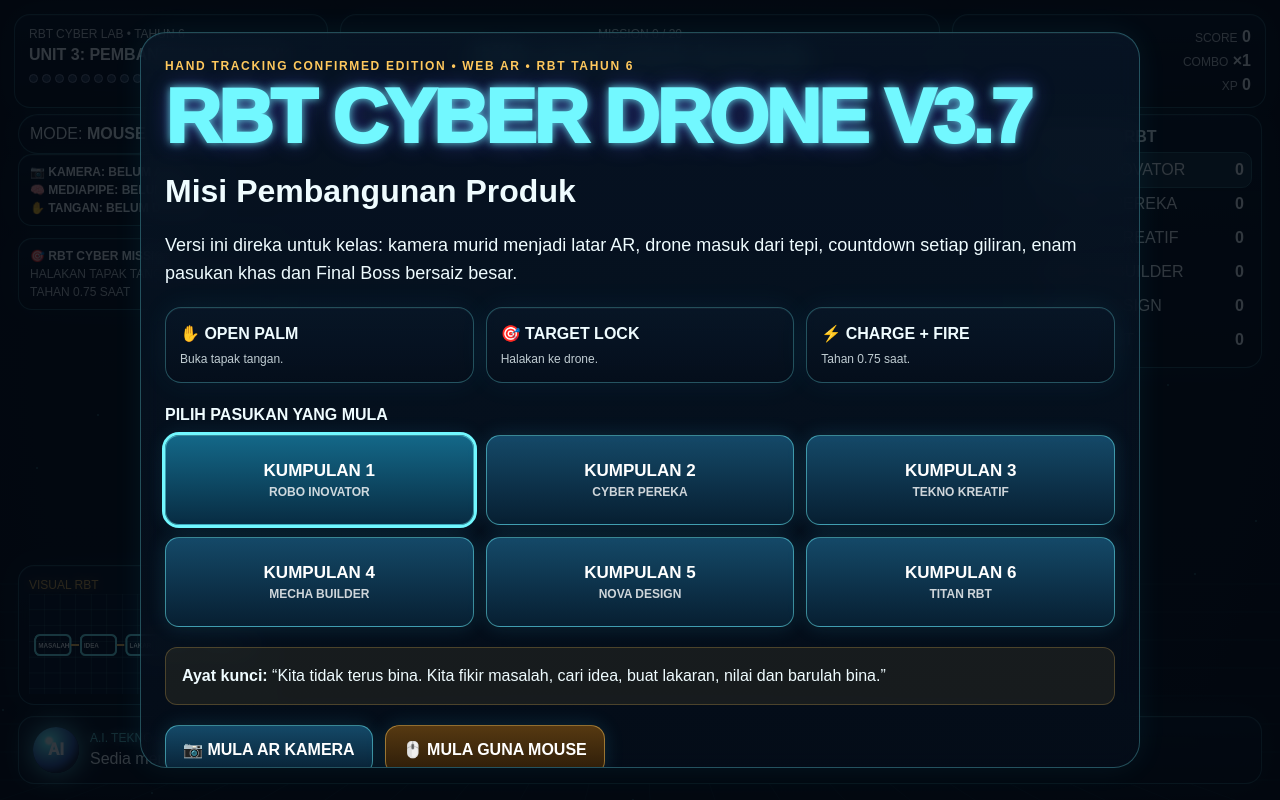
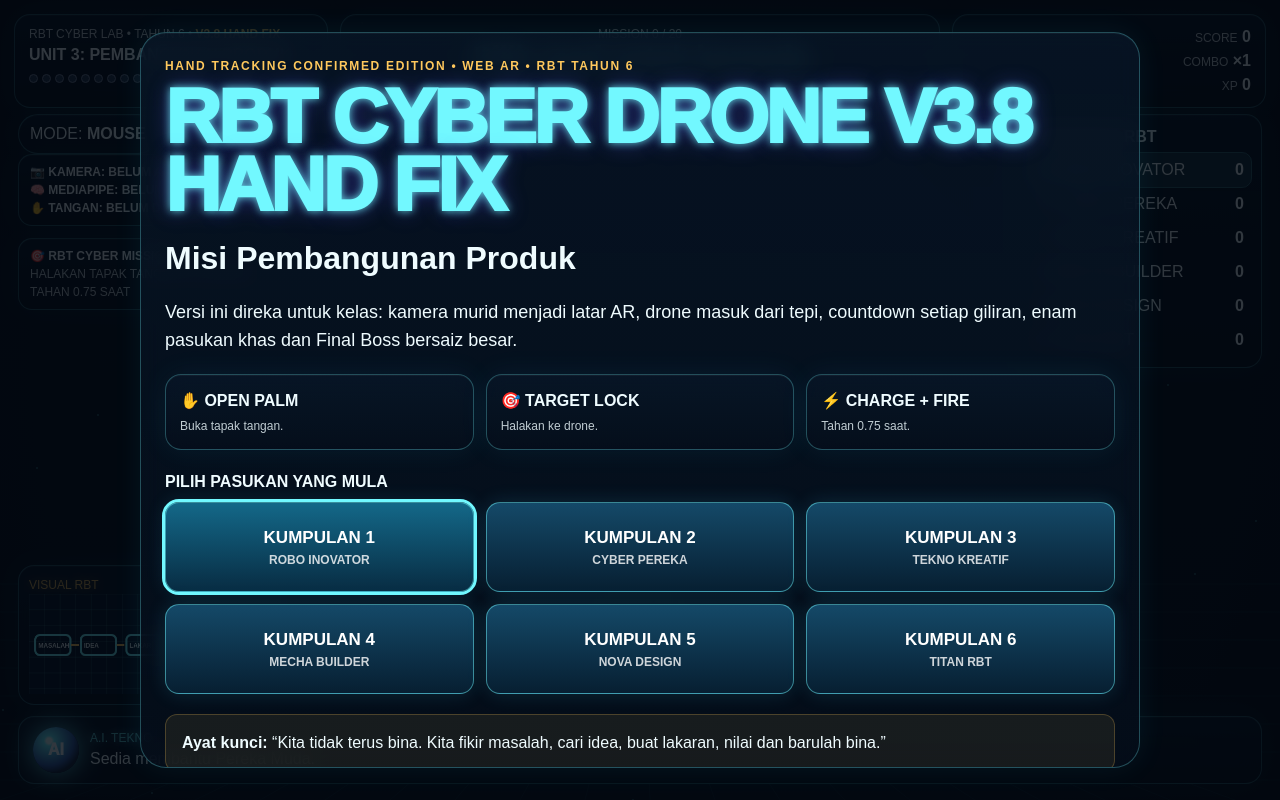
Before and after one commit to efadilaa/rbt-cyber-dronee, a plain HTML site: page index.html in a window 1280 px wide. Drawn offline with nearby package versions, Linux system fonts and the light colour scheme.

Commit message:
Add files via upload

```diff
--- a/index.html
+++ b/index.html
@@ -3,7 +3,7 @@
 <head>
 <meta charset="UTF-8">
 <meta name="viewport" content="width=device-width,initial-scale=1,viewport-fit=cover">
-<title>RBT Cyber Drone V3.7 — Tahun 6 Unit 3</title>
+<title>RBT Cyber Drone V3.8 HAND FIX — Tahun 6 Unit 3</title>
 <script src="https://cdn.tailwindcss.com">
 
 </script>
@@ -86,7 +86,7 @@
 
   <div class="hud">
     <div class="hudBox glass side">
-      <div class="small">RBT CYBER LAB • TAHUN 6</div>
+      <div class="small">RBT CYBER LAB • TAHUN 6 • <b style="color:#ffc95d">V3.8 HAND FIX</b></div>
       <div class="font-black">UNIT 3: PEMBANGUNAN PRODUK</div>
       <div id="progress"></div>
     </div>
@@ -150,7 +150,7 @@
   <div id="startModal" class="modal">
     <div class="panel glass">
       <div class="kicker">HAND TRACKING CONFIRMED EDITION • WEB AR • RBT TAHUN 6</div>
-      <div class="title neon mt-2">RBT CYBER DRONE V3.7</div>
+      <div class="title neon mt-2">RBT CYBER DRONE V3.8 HAND FIX</div>
       <div class="subtitle mt-4">Misi Pembangunan Produk</div>
       <p class="mt-4 text-lg">Versi ini direka untuk kelas: kamera murid menjadi latar AR, drone masuk dari tepi, countdown setiap giliran, enam pasukan khas dan Final Boss bersaiz besar.</p>
 
```
